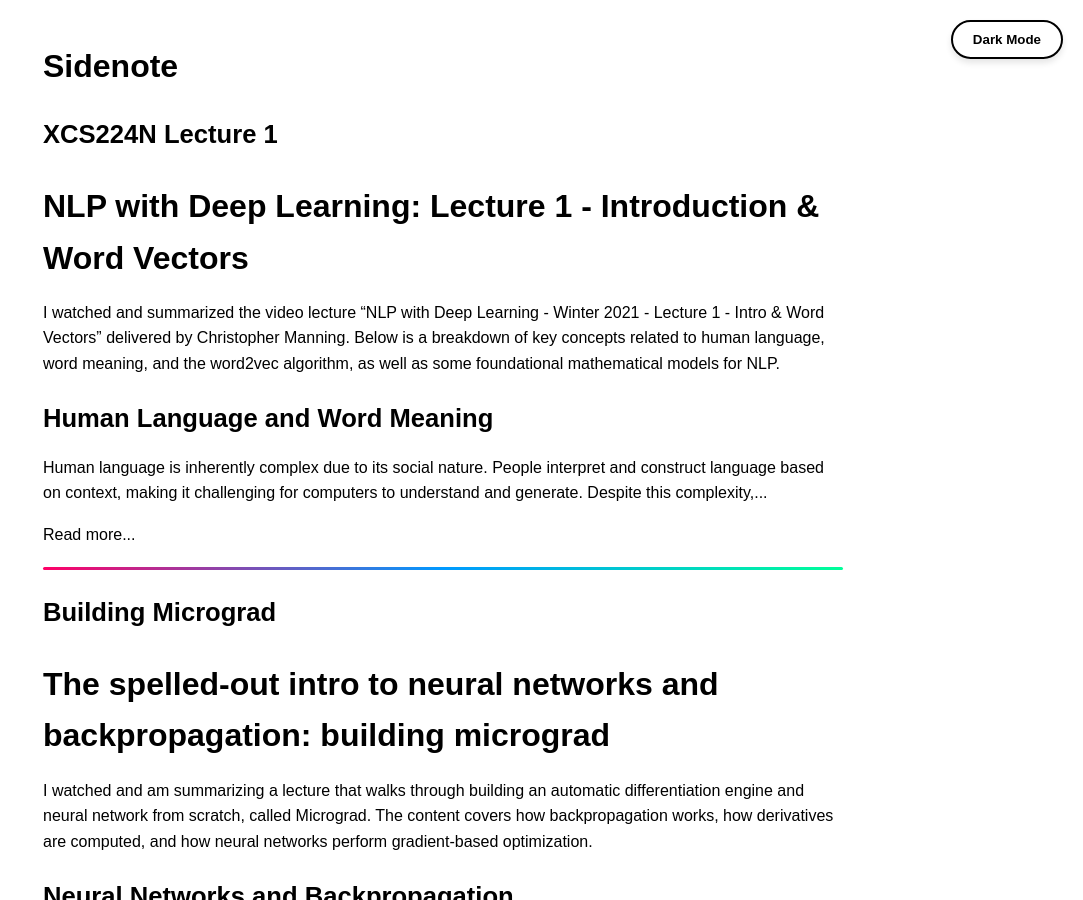
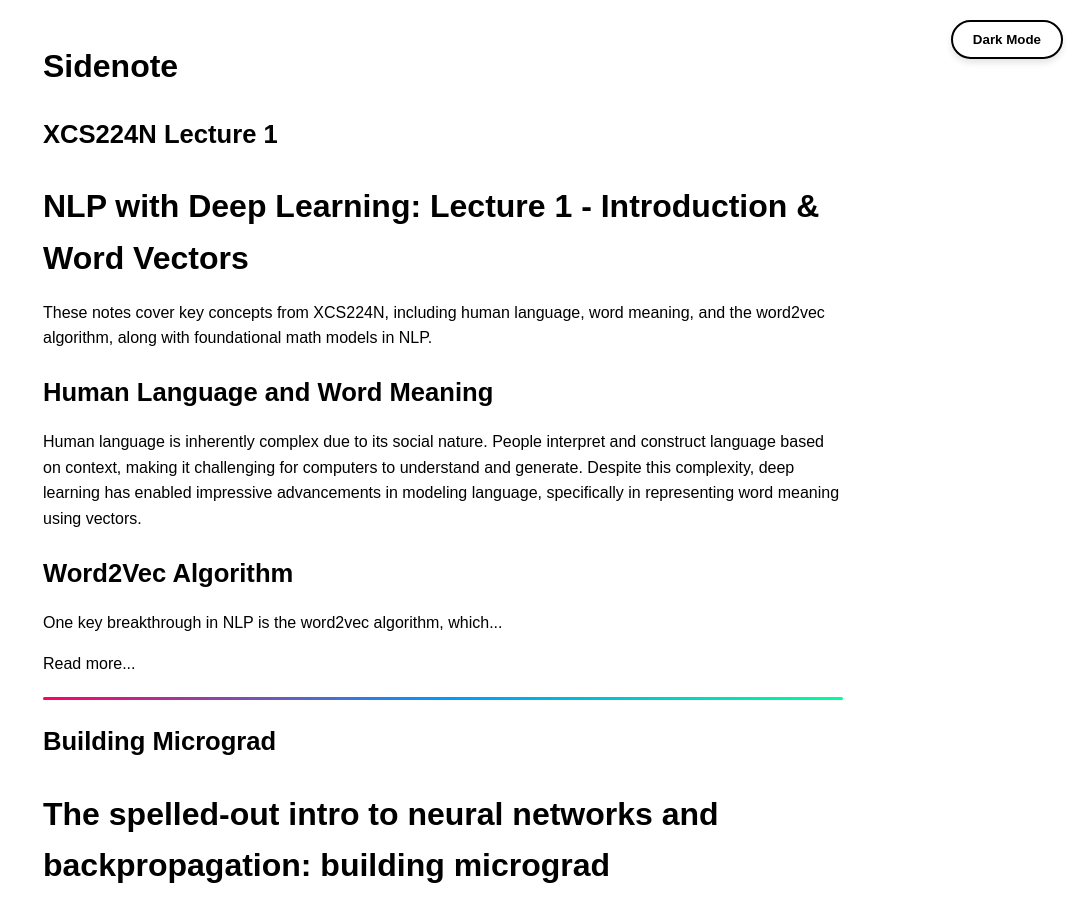
Before and after one commit to itmustalwaysbenight/sidenote, a Jekyll site: the page built from index.html, in a window 1280 px wide and 900 px high. Shown: the whole window, without its empty margins (197-1280 px from the left). Built offline with Jekyll 4.4.1, drawn with Linux system fonts in a browser that asks for light colours.

Commit message:
latex issues

```diff
--- a/_posts/2024-09-20-XCS224n-lecture-1.md
+++ b/_posts/2024-09-20-XCS224n-lecture-1.md
@@ -6,7 +6,8 @@
 ---
 # NLP with Deep Learning: Lecture 1 - Introduction & Word Vectors
 
-I watched and summarized the video lecture "NLP with Deep Learning - Winter 2021 - Lecture 1 - Intro & Word Vectors" delivered by Christopher Manning. Below is a breakdown of key concepts related to human language, word meaning, and the word2vec algorithm, as well as some foundational mathematical models for NLP.
+These notes cover key concepts from XCS224N, including human language, word meaning, and the word2vec algorithm, along with foundational math models in NLP.
+
 
 ## Human Language and Word Meaning
 
```
